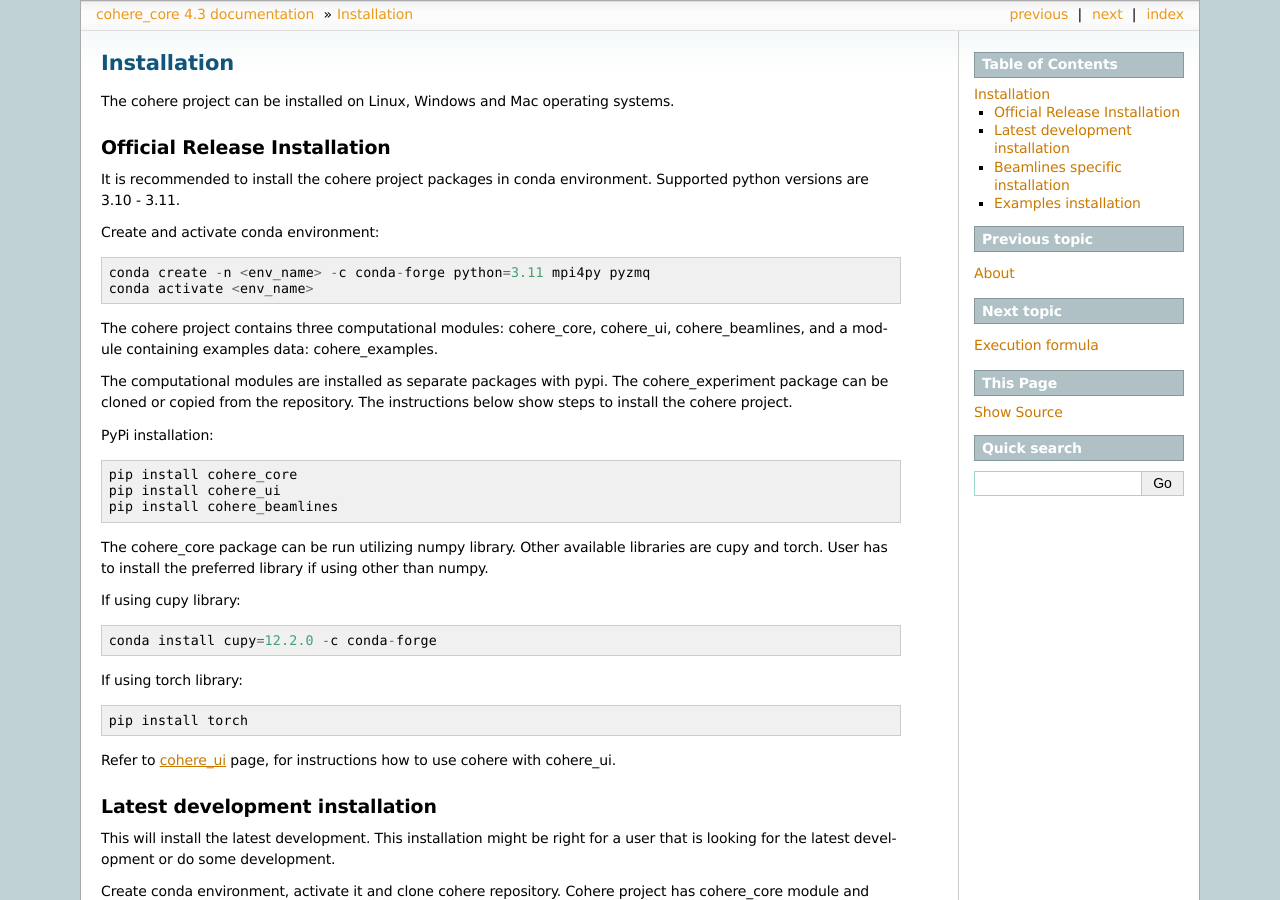
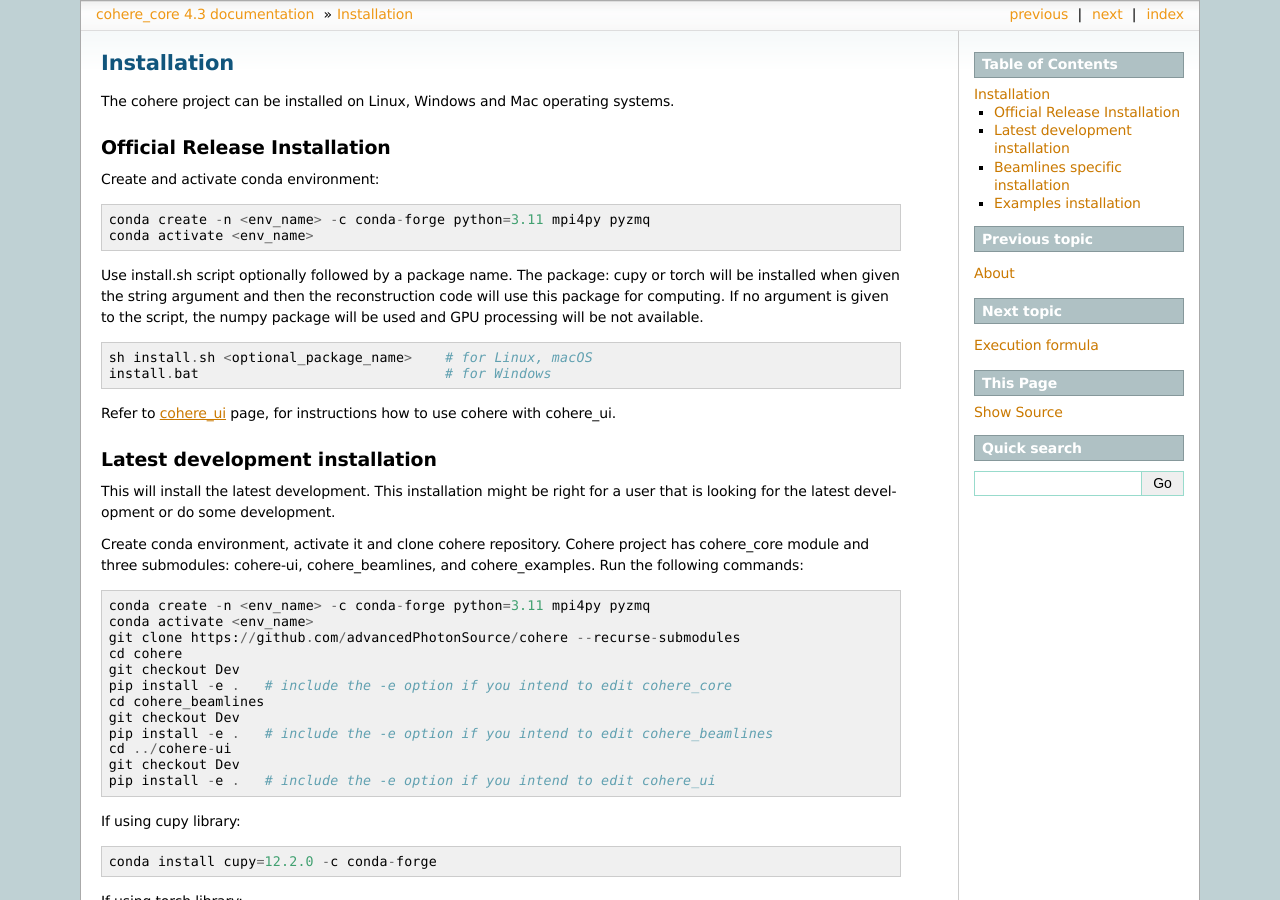
Before and after one commit to AdvancedPhotonSource/cohere, a Sphinx documentation site: the page built from docs/source/installation.rst, in a window 1280 px wide and 900 px high. Built offline with Sphinx 7.4.7, drawn with Linux system fonts in a browser that asks for light colours.

Commit message:
added installation scripts and changed installation docs

```diff
--- a/docs/source/installation.rst
+++ b/docs/source/installation.rst
@@ -5,38 +5,17 @@
 
 Official Release Installation
 =============================
-It is recommended to install the cohere project packages in conda environment. Supported python versions are 3.10 - 3.11.
-
 Create and activate conda environment::
 
     conda create -n <env_name> -c conda-forge python=3.11 mpi4py pyzmq
     conda activate <env_name>
 
-The cohere project contains three computational modules: cohere_core, cohere_ui, cohere_beamlines, and a module containing examples data: cohere_examples.
+Use install.sh script optionally followed by a package name. The package: cupy or torch will be installed when given the string argument and then the reconstruction code will use this package for computing. If no argument is given to the script, the numpy package will be used and GPU processing will be not available. ::
 
-The computational modules are installed as separate packages with pypi. The cohere_experiment package can be cloned or copied from the repository.
-The instructions below show steps to install the cohere project.
-
-PyPi installation::
-
-    pip install cohere_core
-    pip install cohere_ui
-    pip install cohere_beamlines
-
-The cohere_core package can be run utilizing numpy library. Other available libraries are cupy and torch.
-User has to install the preferred library if using other than numpy.
-
-If using cupy library::
-
-    conda install cupy=12.2.0 -c conda-forge
-
-If using torch library::
-
-    pip install torch
+    sh install.sh <optional_package_name>    # for Linux, macOS
+    install.bat                              # for Windows
 
 Refer to :ref:`api_cohere_ui` page, for instructions how to use cohere with cohere_ui.
-
-
 
 .. _latest:
 
```
Also changed, not shown: 2 other files.
